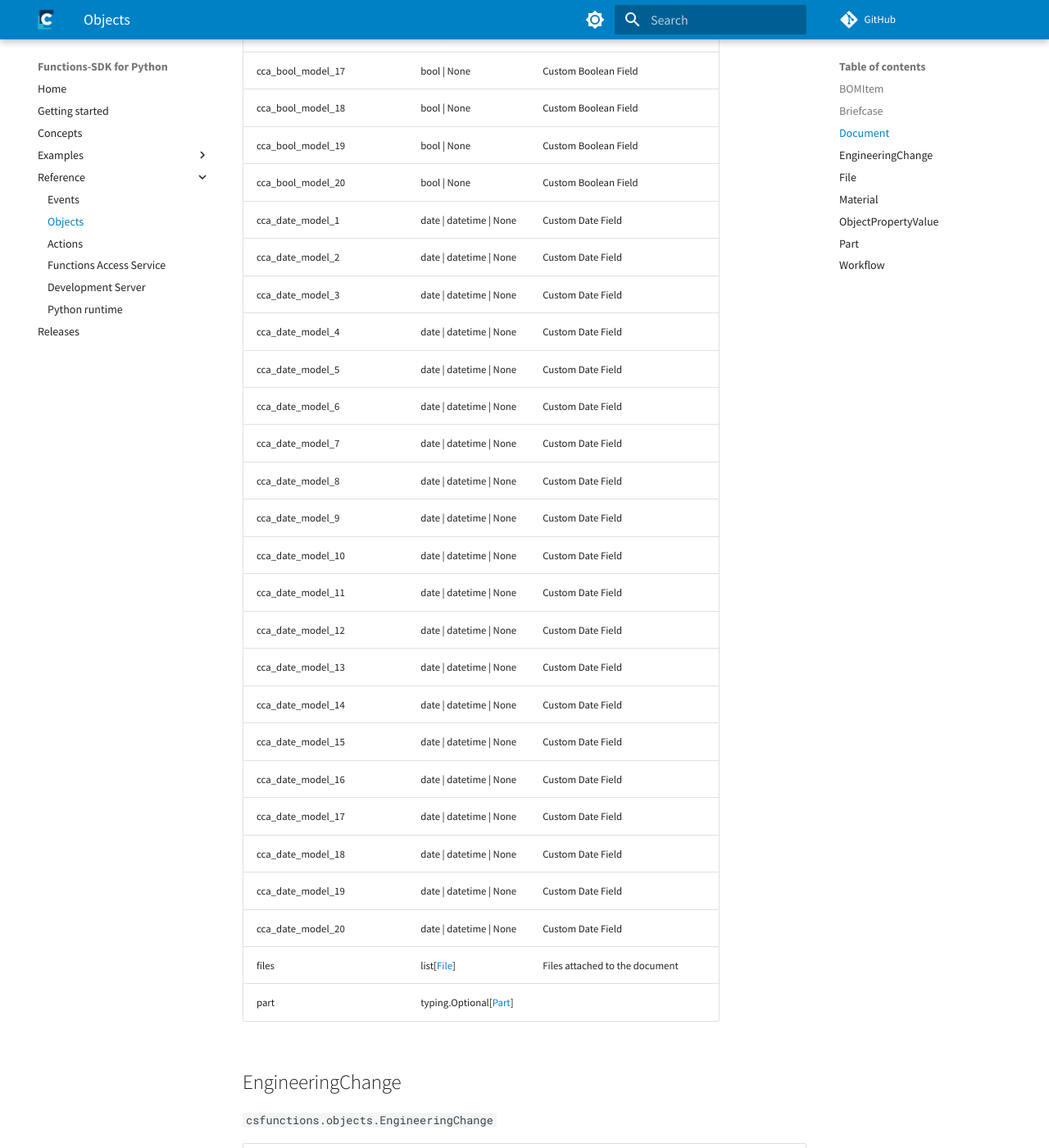
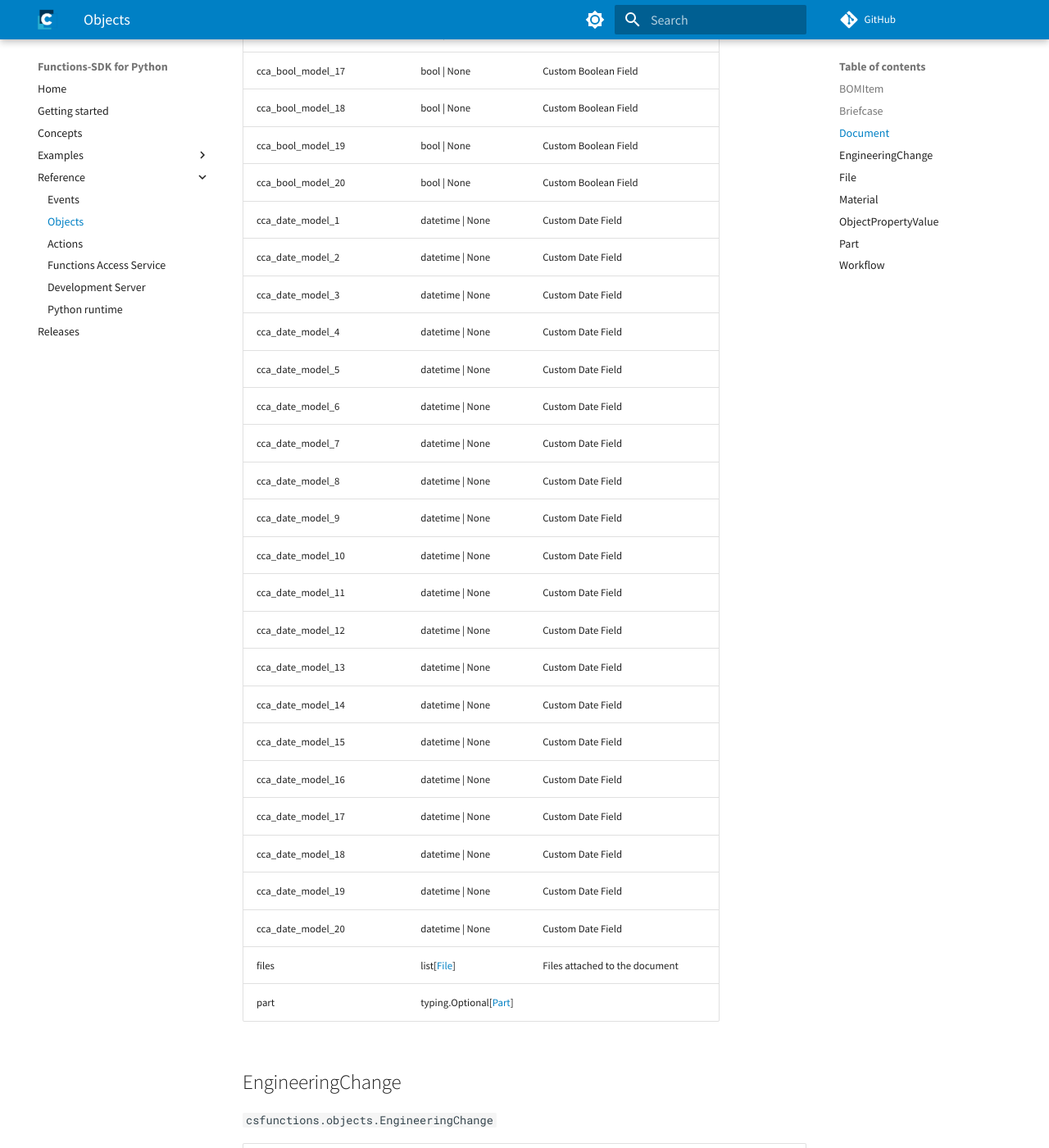
Before and after one commit to cslab/functions-sdk-python, an MkDocs documentation site: the page built from docs/reference/objects.md, in a window 1280 px wide and 1400 px high, scrolled down 13686 px. Shown: the whole window at 82% size. Built offline with MkDocs 1.6.1 and Material for MkDocs 9.7.7, drawn with Linux system fonts in a browser that asks for light colours; comment, search, counter and statistics services are not loaded.

Commit message:
fix: incorrect typing of custom model date fields (#36)
* fix: type of custom model date fields should be datetime, not date

* update schema

---------

Co-authored-by: Jens Kürten <jens.kuerten@contact-software.com>

```diff
--- a/docs/reference/objects.md
+++ b/docs/reference/objects.md
@@ -309,26 +309,26 @@ Normal Document that doesn't contain a CAD-Model.
 | cca_bool_model_18        | bool \| None                             | Custom Boolean Field               |
 | cca_bool_model_19        | bool \| None                             | Custom Boolean Field               |
 | cca_bool_model_20        | bool \| None                             | Custom Boolean Field               |
-| cca_date_model_1         | date \| datetime \| None                 | Custom Date Field                  |
-| cca_date_model_2         | date \| datetime \| None                 | Custom Date Field                  |
-| cca_date_model_3         | date \| datetime \| None                 | Custom Date Field                  |
-| cca_date_model_4         | date \| datetime \| None                 | Custom Date Field                  |
-| cca_date_model_5         | date \| datetime \| None                 | Custom Date Field                  |
-| cca_date_model_6         | date \| datetime \| None                 | Custom Date Field                  |
-| cca_date_model_7         | date \| datetime \| None                 | Custom Date Field                  |
-| cca_date_model_8         | date \| datetime \| None                 | Custom Date Field                  |
-| cca_date_model_9         | date \| datetime \| None                 | Custom Date Field                  |
-| cca_date_model_10        | date \| datetime \| None                 | Custom Date Field                  |
-| cca_date_model_11        | date \| datetime \| None                 | Custom Date Field                  |
-| cca_date_model_12        | date \| datetime \| None                 | Custom Date Field                  |
-| cca_date_model_13        | date \| datetime \| None                 | Custom Date Field                  |
-| cca_date_model_14        | date \| datetime \| None                 | Custom Date Field                  |
-| cca_date_model_15        | date \| datetime \| None                 | Custom Date Field                  |
-| cca_date_model_16        | date \| datetime \| None                 | Custom Date Field                  |
-| cca_date_model_17        | date \| datetime \| None                 | Custom Date Field                  |
-| cca_date_model_18        | date \| datetime \| None                 | Custom Date Field                  |
-| cca_date_model_19        | date \| datetime \| None                 | Custom Date Field                  |
-| cca_date_model_20        | date \| datetime \| None                 | Custom Date Field                  |
+| cca_date_model_1         | datetime \| None                         | Custom Date Field                  |
+| cca_date_model_2         | datetime \| None                         | Custom Date Field                  |
+| cca_date_model_3         | datetime \| None                         | Custom Date Field                  |
+| cca_date_model_4         | datetime \| None                         | Custom Date Field                  |
+| cca_date_model_5         | datetime \| None                         | Custom Date Field                  |
+| cca_date_model_6         | datetime \| None                         | Custom Date Field                  |
+| cca_date_model_7         | datetime \| None                         | Custom Date Field                  |
+| cca_date_model_8         | datetime \| None                         | Custom Date Field                  |
+| cca_date_model_9         | datetime \| None                         | Custom Date Field                  |
+| cca_date_model_10        | datetime \| None                         | Custom Date Field                  |
+| cca_date_model_11        | datetime \| None                         | Custom Date Field                  |
+| cca_date_model_12        | datetime \| None                         | Custom Date Field                  |
+| cca_date_model_13        | datetime \| None                         | Custom Date Field                  |
+| cca_date_model_14        | datetime \| None                         | Custom Date Field                  |
+| cca_date_model_15        | datetime \| None                         | Custom Date Field                  |
+| cca_date_model_16        | datetime \| None                         | Custom Date Field                  |
+| cca_date_model_17        | datetime \| None                         | Custom Date Field                  |
+| cca_date_model_18        | datetime \| None                         | Custom Date Field                  |
+| cca_date_model_19        | datetime \| None                         | Custom Date Field                  |
+| cca_date_model_20        | datetime \| None                         | Custom Date Field                  |
 | files                    | list[[File](objects.md#file)]            | Files attached to the document     |
 | part                     | typing.Optional[[Part](objects.md#part)] |                                    |
 
```
Also changed, not shown: 2 other files.
